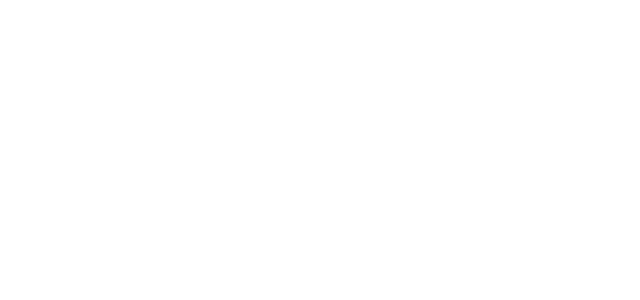
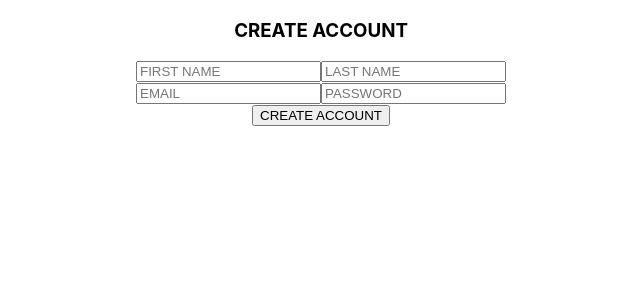
Before and after one commit to Bri-Gonzalez/Sound, a React (Create React App) app in the folder client/: page /sign-up in a window 1280 px wide. Shown: the top 300 px of the page, without its empty margins (319-959 px from the left). Built offline with nearby package versions, Linux system fonts and the light colour scheme.

Commit message:
productcreate, sign in, sign up all working

```diff
--- a/client/src/App.jsx
+++ b/client/src/App.jsx
@@ -35,6 +35,15 @@
       <Route exact path='/products/:id/edit'>
         {user ? <ProductEdit user={user} /> : <Redirect to='/' />}
       </Route>
+      <Route path='/add-product'>
+      {user ? <ProductCreate user={user} /> : <Redirect to='/sign-up' />}
+      </Route>
+      <Route path='/sign-up'>
+        <SignUp setUser={setUser}/>
+      </Route>
+      <Route path='/sign-in'>
+        <SignIn setUser={setUser}/>
+      </Route>
     </div>
   )
 }
--- a/client/src/screens/ProductCreate/ProductCreate.jsx
+++ b/client/src/screens/ProductCreate/ProductCreate.jsx
@@ -0,0 +1,91 @@
+import './ProductCreate.css'
+import { useState } from 'react'
+import { Layout } from '../../components'
+import { Redirect } from 'react-router-dom'
+import { createProduct } from '../../services/products'
+
+export default function ProductCreate(props) {
+   const [product, setProduct] = useState({
+      name: '',
+      details: '',
+      price: '',
+      imgURL: '',
+      email: '',
+   })
+
+   const [isCreated, setCreated] = useState(false)
+
+   const handleChange = (e) => {
+      const { name, value } = e.target
+      setProduct({
+         ...product,
+         [name]: value,
+      })
+   }
+
+   const handleSubmit = async (e) => {
+      e.preventDefault()
+      const created = await createProduct(product)
+      setCreated({ created })
+   }
+
+   if (isCreated) {
+      return <Redirect to={`/products`} />
+   }
+
+   return (
+      <Layout user={props.user}>
+      <div>
+        <h2>ADD PRODUCT</h2>
+        <form className='input-form' onSubmit={handleSubmit}>
+          <input
+            className='input-name'
+            placeholder='NAME'
+            value={product.name}
+            name='name'
+            required
+            autoFocus
+            onChange={handleChange}
+          />
+          <input
+            className='input-price'
+            placeholder='PRICE'
+            value={product.price}
+            name='price'
+            required
+            onChange={handleChange}
+          />
+          <textarea
+            className='textarea-details'
+            rows={10}
+            cols={50}
+            placeholder='DETAILS'
+            value={product.details}
+            name='details'
+            required
+            onChange={handleChange}
+          />
+          <input
+            className='input-img'
+            placeholder='IMAGE'
+            value={product.imgURL}
+            name='imgURL'
+            required
+            onChange={handleChange}
+          />
+          <input
+            className='input-email'
+            placeholder='EMAIL'
+            value={product.email}
+            name='email'
+            required
+            onChange={handleChange}
+          />
+          <button type='submit' className='save-btn'>
+            SELL
+          </button>
+        </form>
+      </div>
+    </Layout>
+   )
+}
--- a/client/src/screens/ProductEdit/ProductEdit.jsx
+++ b/client/src/screens/ProductEdit/ProductEdit.jsx
@@ -44,9 +44,9 @@
 
   return (
     <Layout user={props.user}>
-      <div className='edit-form'>
-        <h2>Edit Product</h2>
-        <form onSubmit={handleSubmit}>
+      <div>
+        <h2>EDIT PRODUCT</h2>
+        <form className='input-form' onSubmit={handleSubmit}>
           <input
             className='input-name'
             placeholder='NAME'
@@ -75,7 +75,7 @@
             onChange={handleChange}
           />
           <input
-            className='edit-img'
+            className='input-img'
             placeholder='IMAGE'
             value={product.imgURL}
             name='imgURL'
@@ -83,7 +83,7 @@
             onChange={handleChange}
           />
           <input
-            className='edit-email'
+            className='input-email'
             placeholder='EMAIL'
             value={product.email}
             name='email'
--- a/client/src/screens/SignIn/SignIn.jsx
+++ b/client/src/screens/SignIn/SignIn.jsx
@@ -0,0 +1,90 @@
+import './SignIn.css'
+import { useState } from 'react'
+import { signIn } from '../../services/users'
+import { useHistory } from 'react-router-dom'
+import { Link } from 'react-router-dom'
+
+export default function SignIn(props) {
+   const history = useHistory()
+
+   const [form, setForm] = useState({
+      email: '',
+      password: '',
+      isError: false,
+      errorMsg: '',
+   })
+
+   const handleChange = (e) => {
+      setForm({
+         ...form,
+         [e.target.name]: e.target.value,
+      })
+   }
+
+   const onSignIn = async (e) => {
+      e.preventDefault()
+      const { setUser } = props
+      try {
+         const user = await signIn(form)
+         setUser(user)
+         history.push('/')
+      } catch (error) {
+         console.error(error)
+         setForm({
+            isError: true,
+            errorMsg: 'Invalid Credentials',
+            email: '',
+            password: '',
+         })
+      }
+   }
+
+   const renderError = () => {
+      const toggleForm = form.isError ? 'danger' : ''
+      if(form.isError) {
+         return (
+            <button type='submit' className={toggleForm}>
+               {form.errorMsg}
+            </button>
+         )
+      } else {
+         return <button type='submit'>SIGN IN</button>
+      }
+   }
+
+
+   const { email, password } = form
+
+   return (
+      <div className='signin-container'>
+         <div className='form-container'>
+            <h3>SIGN IN</h3>
+            <form onSubmit={onSignIn}>
+               <input
+                  required
+                  type='text'
+                  name='email'
+                  value={email}
+                  placeholder='EMAIL'
+                  onChange={handleChange}
+               />
+               <input
+                  required
+                  type='password'
+                  name='password'
+                  value={password}
+                  placeholder='PASSWORD'
+                  onChange={handleChange}
+               />
+               {renderError()}
+            </form>
+         </div>
+         <div className='signup-container'>
+            <h3>NEW CUSTOMER?</h3>
+            <Link to='/sign-up'>
+               <button>CREATE ACCOUNT</button>
+            </Link>
+         </div>
+      </div>
+   )
+}
--- a/client/src/screens/SignUp/SignUp.jsx
+++ b/client/src/screens/SignUp/SignUp.jsx
@@ -0,0 +1,104 @@
+import './SignUp.css'
+import { useState } from 'react'
+import { signUp } from '../../services/users'
+import { useHistory } from 'react-router-dom'
+
+export default function SignUp(props) {
+   const history = useHistory()
+
+   const [form, setForm] = useState({
+      firstname: '',
+      lastname: '',
+      email: '',
+      password: '',
+      isError: false,
+      errorMsg: '',
+   })
+
+   const handleChange = (e) => {
+      setForm({
+         ...form,
+         [e.target.name]: e.target.value,
+      })
+   }
+
+   const onSignUp = async (e) => {
+      e.preventDefault()
+      const { setUser } = props
+      try {
+         const user = await signUp(form)
+         setUser(user)
+         history.push('/')
+      } catch (error) {
+         console.error(error)
+         setForm({
+            firstname: '',
+            lastname: '',
+            email: '',
+            password: '',
+            isError: true,
+            errorMsg: 'Sign Up Details Invalid',
+         })
+      }
+   }
+
+   const renderError = () => {
+      const toggleForm = form.isError ? 'danger' : ''
+      if (form.isError) {
+         return (
+            <button type='submit' className={toggleForm}>
+               {form.errorMsg}
+            </button>
+         )
+      } else {
+         return <button type='submit'>CREATE ACCOUNT</button>
+      }
+   }
+
+   const {firstname, lastname, email, password} = form
+
+   return (
+      <div className='form-container'>
+         <h3>CREATE ACCOUNT</h3>
+         <form onSubmit={onSignUp}>
+            <div className='name'>
+               <input
+                  required
+                  type='text'
+                  name='firstname'
+                  value={firstname}
+                  placeholder='FIRST NAME'
+                  onChange={handleChange}
+               />
+               <input
+                  required
+                  type='text'
+                  name='lastname'
+                  value={lastname}
+                  placeholder='LAST NAME'
+                  onChange={handleChange}
+               />
+            </div>
+            <div className='credentials'>
+               <input
+                  required
+                  type='email'
+                  name='email'
+                  value={email}
+                  placeholder='EMAIL'
+                  onChange={handleChange}
+               />
+               <input
+                  required
+                  type='password'
+                  name='password'
+                  value={password}
+                  placeholder='PASSWORD'
+                  onChange={handleChange}
+               />
+            </div>
+            {renderError()}
+         </form>
+      </div>
+   )
+}
```
Also changed, not shown: client/src/screens/Products/Products.jsx (indentation only).
